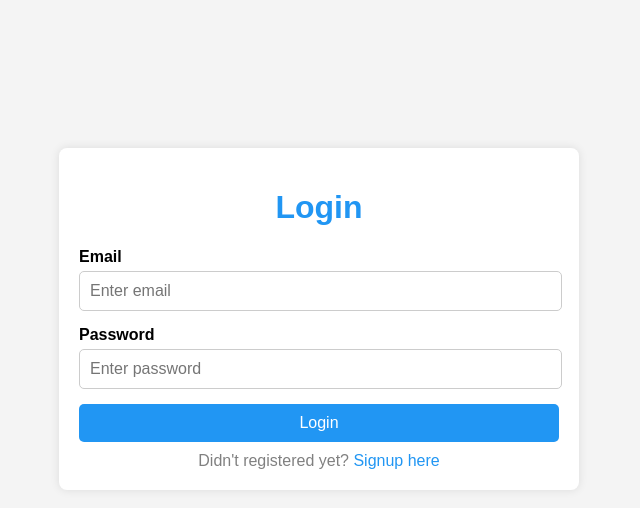
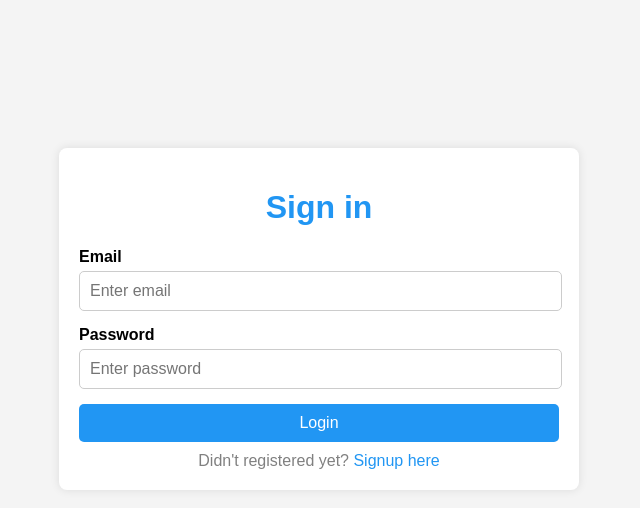
Before and after one commit to vinaygunda99/Food_recipe_scalable, a Flask app: template templates/New folder/login.html in a window 1280 px wide. Shown: the top 508 px of the page, without its empty margins (321-961 px from the left). Run offline with Flask 3, Linux system fonts and the light colour scheme; the template is opened without the code that fills it, so the values that code supplies are empty.

Commit message:
Update login.html

```diff
--- a/templates/New folder/login.html
+++ b/templates/New folder/login.html
@@ -78,7 +78,7 @@
 <body>
 
     <div class="container" style="margin-top: 9%;">
-        <h1>Login</h1>
+        <h1>Sign in</h1>
         <form method="post" action='/login'>
             <div class="input-group">
                 <label for="email">Email</label>
```
